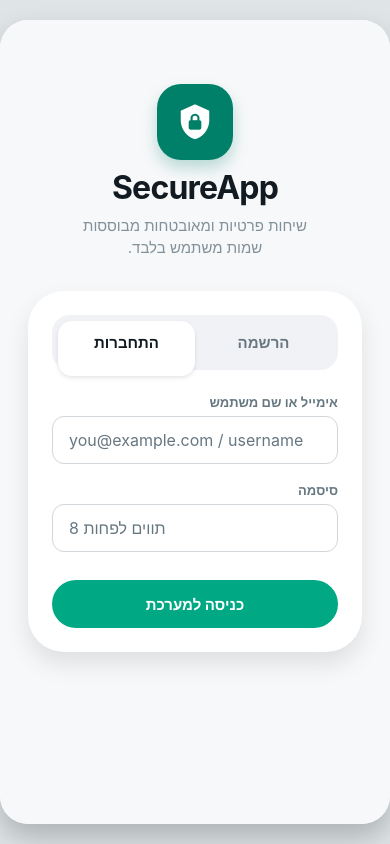
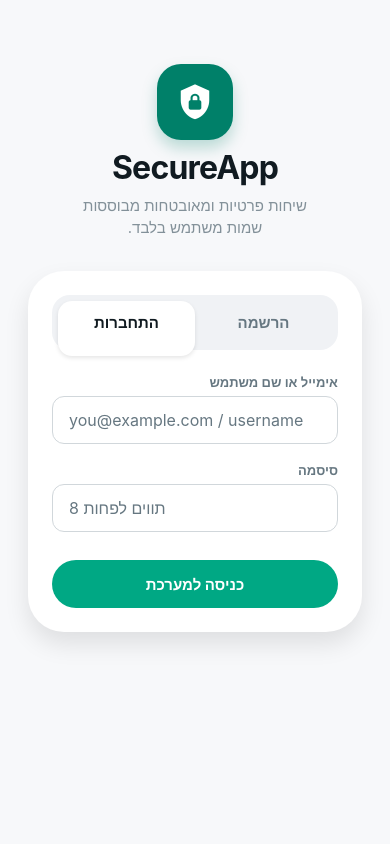
Before and after one commit to lirazshimon11/Secure-Chat, a React Native app: screen / in a window 390 px wide. Built offline with nearby package versions, Linux system fonts and the light colour scheme; no server answers; what react-native-worklets would draw is missing.

Commit message:
trying to fix screen curvs on vercel

```diff
--- a/src/components/Screen.tsx
+++ b/src/components/Screen.tsx
@@ -51,7 +51,7 @@ const createStyles = (theme: ReturnType<typeof useAppTheme>) =>
       backgroundColor: Platform.OS === "web" ? theme.colors.appBackground : theme.colors.background,
       alignItems: Platform.OS === "web" ? "center" : undefined,
       justifyContent: Platform.OS === "web" ? "center" : undefined,
-      paddingVertical: Platform.OS === "web" ? 20 : 0,
+      paddingVertical: 0,
     },
     safeArea: {
       flex: 1,
@@ -59,7 +59,7 @@ const createStyles = (theme: ReturnType<typeof useAppTheme>) =>
       maxWidth: Platform.OS === "web" ? 430 : undefined,
       backgroundColor: theme.colors.background,
       overflow: Platform.OS === "web" ? "hidden" : undefined,
-      borderRadius: Platform.OS === "web" ? 28 : 0,
+      borderRadius: 0,
       shadowColor: "#000000",
       shadowOpacity: Platform.OS === "web" ? 0.22 : 0,
       shadowRadius: Platform.OS === "web" ? 28 : 0,
```
Also changed, not shown: 1 other file (tests, documents, lock files or other folders).
